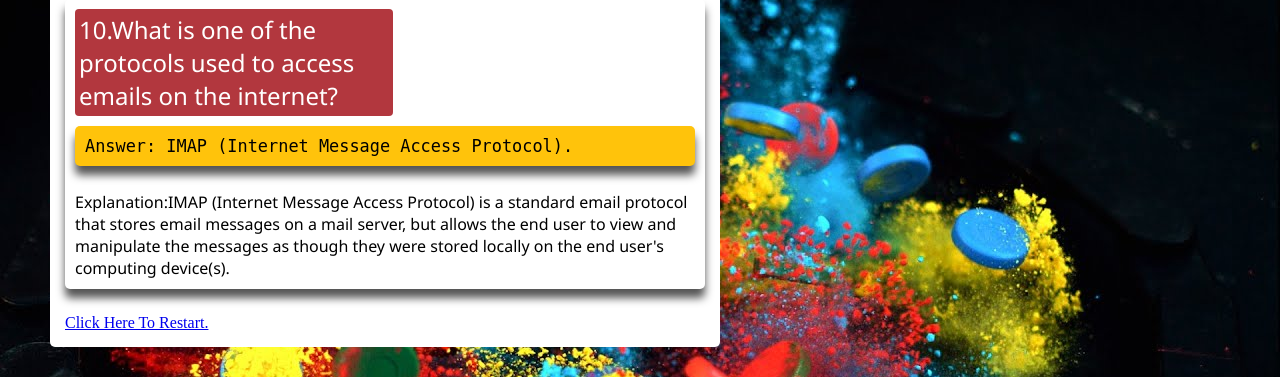
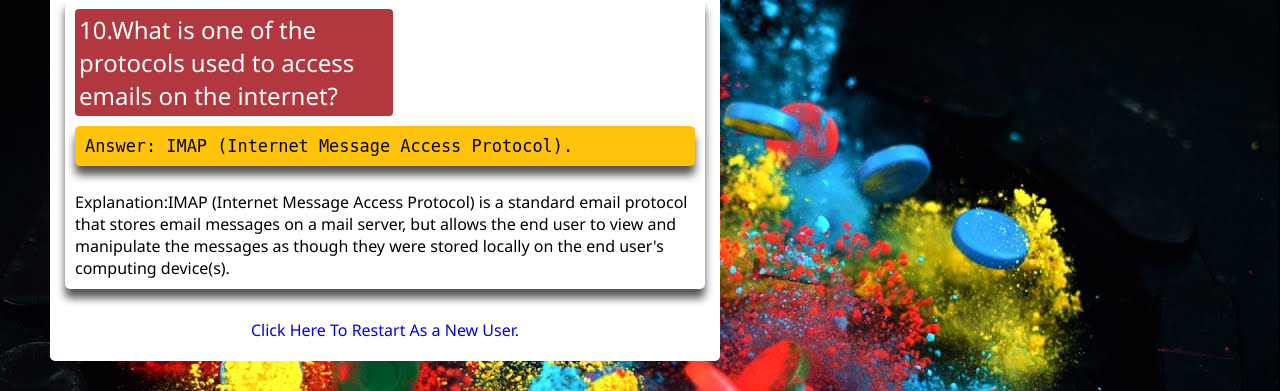
Before and after one commit to Christianakobiah/Eagles, a PHP site: page /answers.php in a window 1280 px wide. Shown: the part 5776-6167 px from the top of the page. Run offline with PHP 8.4, Linux system fonts and the light colour scheme; the visitor is signed in with stand-in values (Sample User, id 1).

Commit message:
added files

```diff
--- a/answers.css
+++ b/answers.css
@@ -67,17 +67,20 @@ font-family: 'Lucida Sans', 'Lucida Sans Regular', 'Lucida Grande', 'Lucida Sans
 
 }
 
-div.link a{
+div.link a.restart{
+display: block;
 text-align: center;
+font-family: 'Segoe UI', Tahoma, Geneva, Verdana, sans-serif;
+text-decoration: none;
+padding: 5px;
+}
 
+a.restart:hover{
+color: white;
+background-color: #808080;
+border-radius: 5px;
 
 }
-
-
-
-
-
-
 
 
 /* Extra small devices (phones, 600px and down) */
--- a/answers.php
+++ b/answers.php
@@ -267,7 +267,7 @@ locally on the end user's computing device(s).
 
 </div>
 
-<div class="link"><a href="index.php">Click Here To Restart.</a></div>
+<div class="link"><a class="restart" href="index.php">Click Here To Restart As a New User.</a></div>
 
 </div>
 </body>
--- a/quiz1.js
+++ b/quiz1.js
@@ -221,7 +221,7 @@ function scoreRender(){
               (scorePerCent >= 20) ? "img/2.png" :
               "img/1.png";
 
-    let redo = (scorePerCent < 50) ? "<a class='stage'href = index2.php> Redo Quiz </a>":
+    let redo = (scorePerCent < 50) ? "<a class='stage2'href = index2.php> Redo Quiz </a>":
      "<a class='stage'href ='stage2.php'>Click to go to Next Stage.</a> ";
     ;
 
```
Also changed, not shown: style.css (+14 -0 lines).
